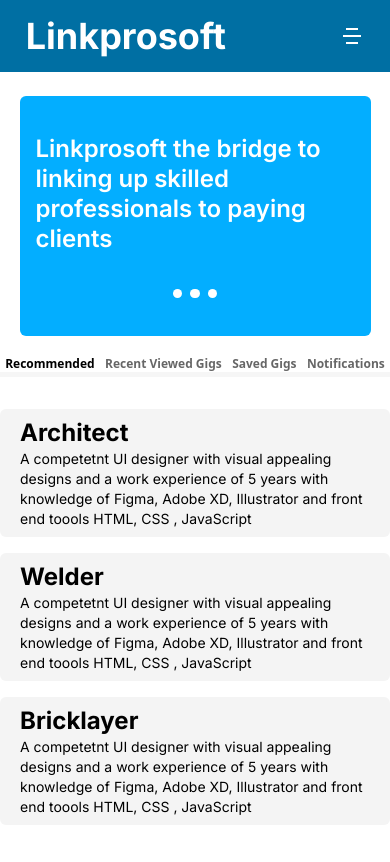
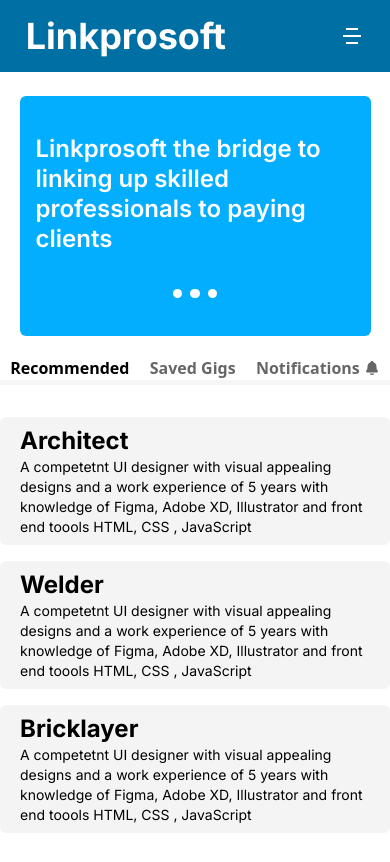
Before and after one commit to german-machine/Linkprosoft, a React (Vite) app in the folder Front-end/: page /user-dashboard/gigs-options in a window 390 px wide. Shown: the top 862 px of the page. Built offline with nearby package versions, Linux system fonts and the light colour scheme.

Commit message:
removed the recent viewed link

```diff
--- a/Front-end/src/Pages/UserDashboard/components/GigsOptionsLinks.jsx
+++ b/Front-end/src/Pages/UserDashboard/components/GigsOptionsLinks.jsx
@@ -18,33 +18,27 @@ const GigsOptionsLinks = () => {
             to="recommended"
             className={`transition-colors duration-300 ${
               isActive === "recommended" ? 'text-black' : 'text-[#00000099]'
-            } font-semibold text-xs lg:text-base`}
+            } font-semibold text-base lg:text-base`}
           >
             Recommended
           </Link>
-          <Link
-            to="recent-viewed"
-            className={`transition-colors duration-300 ${
-              isActive === "recent-viewed" ? 'text-black' : 'text-[#00000099]'
-            } font-semibold text-xs lg:text-base`}
-          >
-            Recent Viewed Gigs
-          </Link>
+
           <Link
             to="saved-gigs"
             className={`transition-colors duration-300 ${
               isActive === "saved-gigs" ? 'text-black' : 'text-[#00000099]'
-            } font-semibold text-xs lg:text-base`}
+            } font-semibold text-base lg:text-base`}
           >
             Saved Gigs
           </Link>
+
           <Link
             to="notifications"
             className={`transition-colors duration-300 ${
               isActive === "notifications" ? 'text-black' : 'text-[#00000099]'
-            } font-semibold flex gap-1 items-center text-xs lg:text-base`}
+            } font-semibold flex gap-1 items-center text-base lg:text-base`}
           >
-            Notifications <IoNotifications className='hidden lg:block'/>
+            Notifications <IoNotifications />
           </Link>
         </div>
 
```
